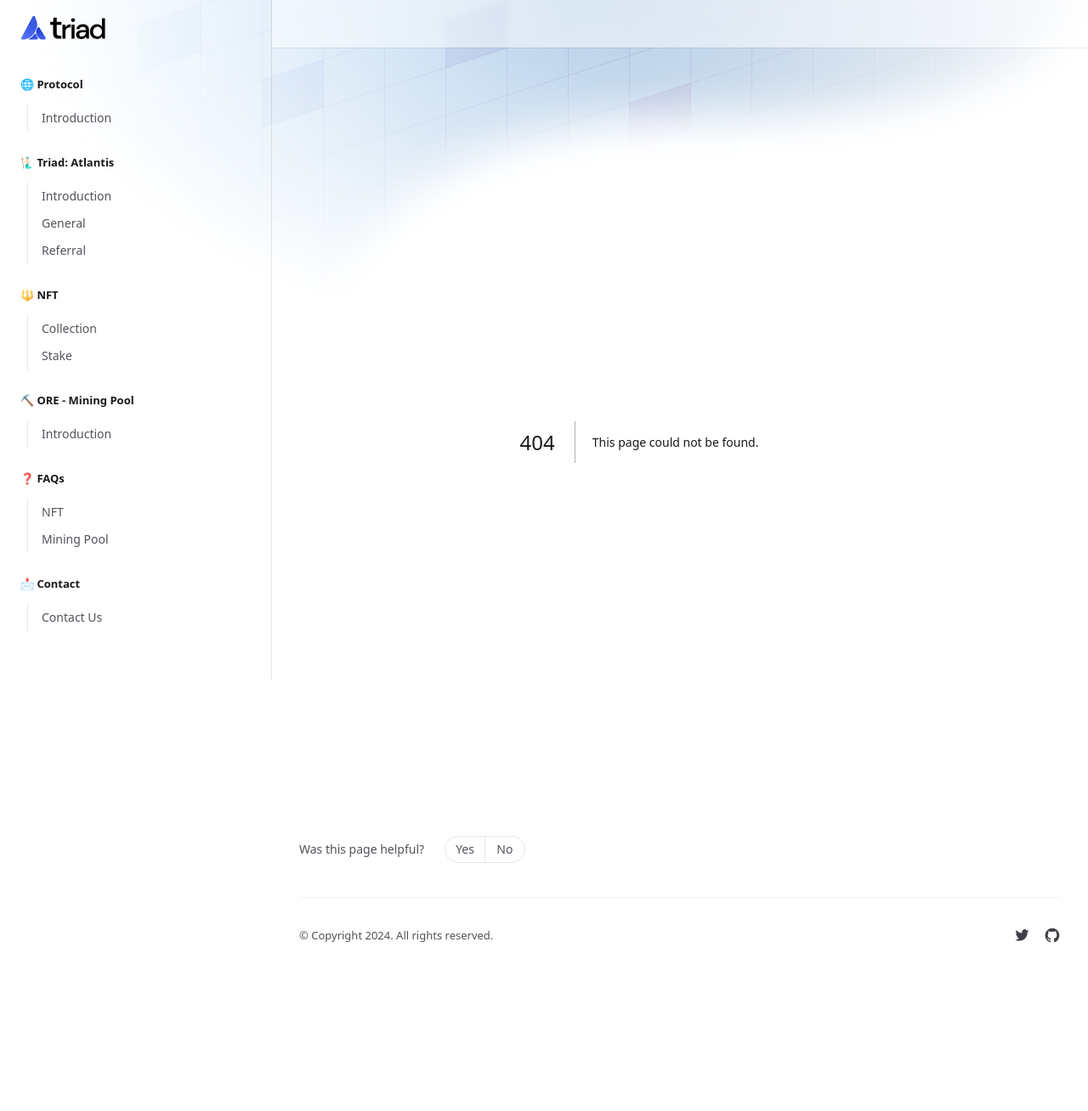
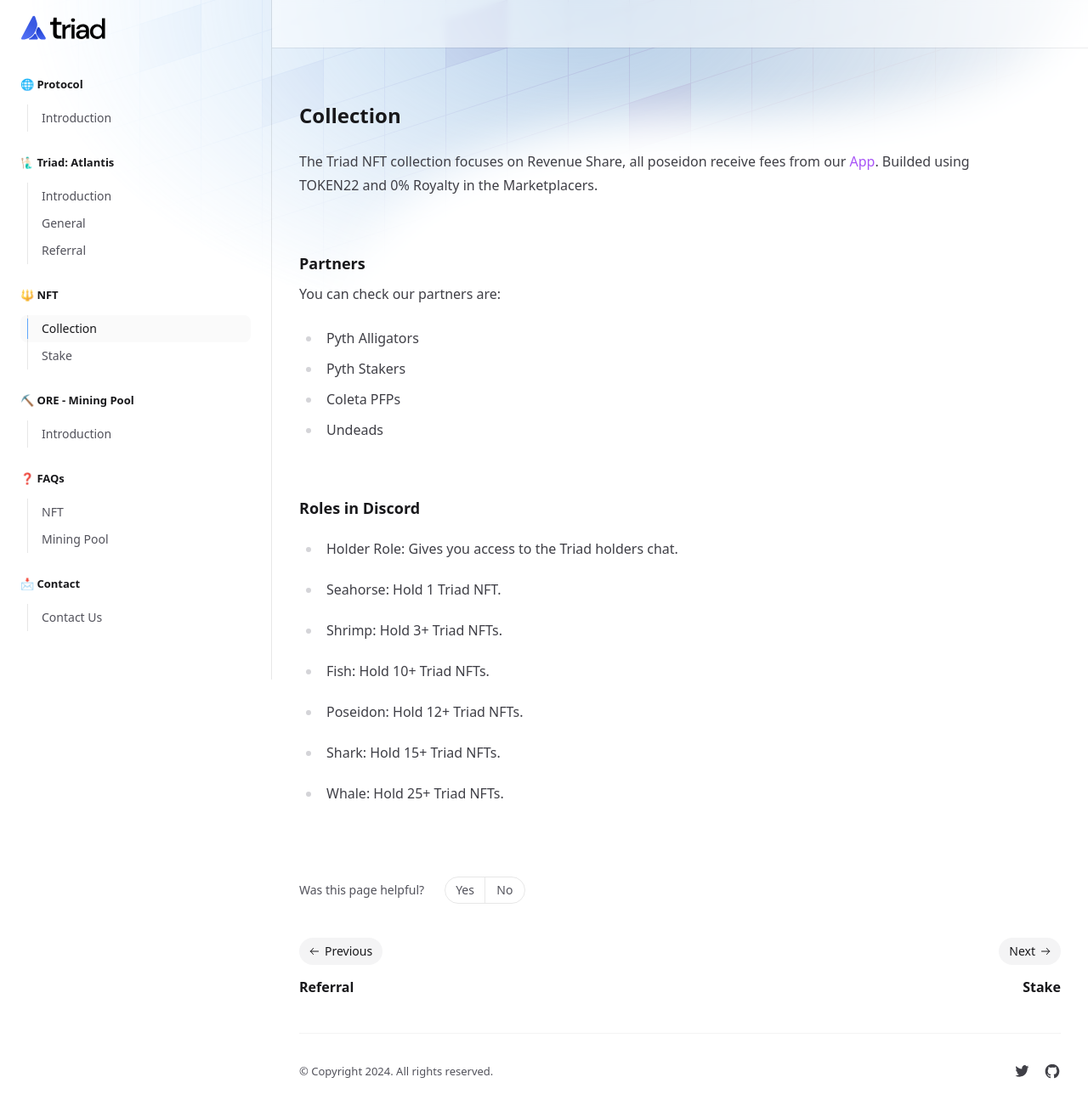
Before and after one commit to triadxyz/docs, a Next.js app: page /nft/collection in a window 1280 px wide. Before the commit this address had no page. Shown: the top 1308 px of the page at 85% size. Before the commit the page ends 1177 px from the top, so only its background shows below. Built offline with nearby package versions, Linux system fonts and the light colour scheme.

Commit message:
triad collection

```diff
--- a/src/components/Navigation.jsx
+++ b/src/components/Navigation.jsx
@@ -197,8 +197,8 @@ export const navigation = [
   {
     title: '🔱 NFT',
     links: [
-      { title: 'Collection', href: '/nft-collection' },
-      { title: 'Stake', href: '/nft-stake' },
+      { title: 'Collection', href: '/nft/collection' },
+      { title: 'Stake', href: '/nft/stake' },
     ],
   },
   {
--- a/src/pages/contact.mdx
+++ b/src/pages/contact.mdx
@@ -1,6 +1,6 @@
 export const description = 'Contact Us'
 
-# **Contact**
+# Contact
 
 _If you have any questions, suggestions, or need support during the Triad Atlantis Season Points, please reach out to us through our official channels. Our team is ready to assist with any inquiries related to missions, Trident accumulation, staking, or any other aspect of the platform._
 
--- a/src/pages/nft-collection.mdx
+++ b/src/pages/nft/collection.mdx
@@ -2,8 +2,8 @@ export const description = 'NFT Collection'
 
 # Collection
 
-The Triad NFT collection focuses on SPL 404, meaning you can convert your NFTs into $tTRIAD tokens and also transform these tokens back into NFTs.
-Our SPL 404 token aims to be used as a PFP and receive a share of our platform's profits.
+The Triad NFT collection focuses on Revenue Share, all poseidon receive fees from our [App](https://app.triadfi.co/).
+Builded using TOKEN22 and 0% Royalty in the Marketplacers.
 
 ## Partners
 
```
Also changed, not shown: src/pages/nft/stake.mdx (renamed from src/pages/nft-stake.mdx).
